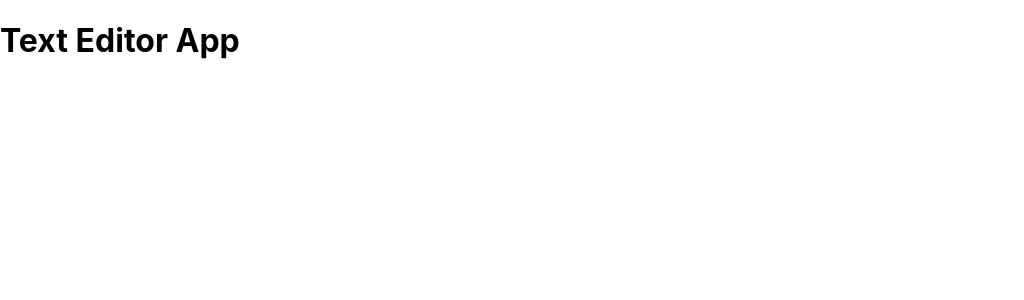
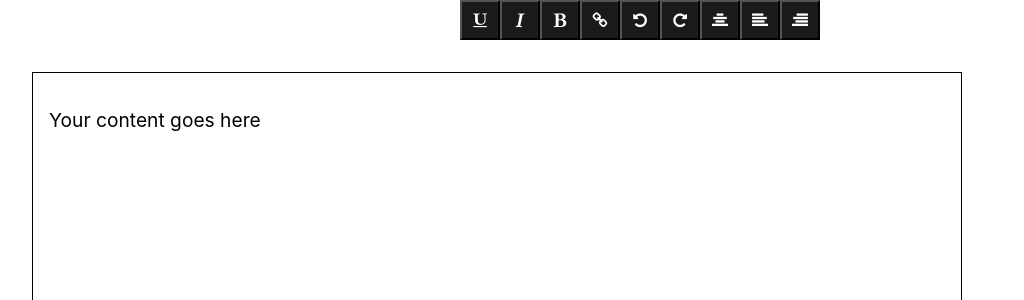
Before and after one commit to jash139/texteditor-app, a React (Create React App) app: page / in a window 1280 px wide. Shown: the top 300 px of the page, without its empty margins (0-1024 px from the left). Built offline with nearby package versions, Linux system fonts and the light colour scheme.

Commit message:
Added content and style in TextEditor

```diff
--- a/public/index.html
+++ b/public/index.html
@@ -1,43 +1,23 @@
 <!DOCTYPE html>
 <html lang="en">
+
 <head>
   <meta charset="utf-8" />
   <link rel="icon" href="%PUBLIC_URL%/favicon.ico" />
   <meta name="viewport" content="width=device-width, initial-scale=1" />
   <meta name="theme-color" content="#000000" />
-    <meta
-      name="description"
-      content="Web site created using create-react-app"
-    />
+
   <link rel="apple-touch-icon" href="%PUBLIC_URL%/logo192.png" />
-    <!--
-      manifest.json provides metadata used when your web app is installed on a
-      user's mobile device or desktop. See https://developers.google.com/web/fundamentals/web-app-manifest/
-    -->
+
+  <link rel="stylesheet" href="https://cdnjs.cloudflare.com/ajax/libs/font-awesome/4.7.0/css/font-awesome.min.css">
+
   <link rel="manifest" href="%PUBLIC_URL%/manifest.json" />
-    <!--
-      Notice the use of %PUBLIC_URL% in the tags above.
-      It will be replaced with the URL of the `public` folder during the build.
-      Only files inside the `public` folder can be referenced from the HTML.
+  <title>TextEditor App</title>
+</head>
 
-      Unlike "/favicon.ico" or "favicon.ico", "%PUBLIC_URL%/favicon.ico" will
-      work correctly both with client-side routing and a non-root public URL.
-      Learn how to configure a non-root public URL by running `npm run build`.
-    -->
-    <title>React App</title>
-  </head>
 <body>
-    <noscript>You need to enable JavaScript to run this app.</noscript>
   <div id="root"></div>
-    <!--
-      This HTML file is a template.
-      If you open it directly in the browser, you will see an empty page.
+  <script src="../src/index.js" type="text/jsx"></script>
+</body>
 
-      You can add webfonts, meta tags, or analytics to this file.
-      The build step will place the bundled scripts into the <body> tag.
-
-      To begin the development, run `npm start` or `yarn start`.
-      To create a production bundle, use `npm run build` or `yarn build`.
-    -->
-  </body>
 </html>
--- a/src/components/App/App.js
+++ b/src/components/App/App.js
@@ -1,6 +1,8 @@
+import TextEditor from "../TextEditor/TextEditor";
+
 function App() {
   return (
-    <h1>Text Editor App</h1>
+    <TextEditor />
   );
 }
 
--- /dev/null
+++ b/src/components/TextEditor/TextEditor.css
@@ -0,0 +1,72 @@
+.toolbar{
+    display: flex;
+    align-items: center;
+    justify-content: center;
+}
+
+.tool-items{
+    background-color: rgb(27, 26, 26);
+    padding: 0.6rem;
+    width: 40px;
+    height: 40px;
+    cursor: pointer;
+    color: #ffff;
+}
+.tool-items:hover{
+    box-shadow: none;
+    background-color: #6b5e5e;
+}
+
+.text-editor{
+    border: 1px solid black;
+    font-size: 1.2rem;
+    height: 50vh;
+    margin: 2rem;
+    padding: 1rem;
+    overflow-y: auto;
+    width:70vw;
+}
+
+.getcontent{
+    white-space: pre;
+    width: 80vw;
+    background-color: rgb(255, 255, 255);
+    overflow: auto;
+    padding: 1rem;
+    display: none;
+    margin-top: 1rem;
+    box-shadow: .1rem .1rem .5rem rgb(255, 255, 255);
+    border: 1px solid rgb(0, 0, 0);
+}
+
+.btn{
+      padding: .5rem;
+      background-color: #7e1111;
+      margin-right: 1rem;
+      color: #fffffc;
+      letter-spacing: .1rem;
+      font-size: 1rem;
+      border-radius: .2rem;
+      cursor: pointer;
+      outline: none;
+      box-shadow: 0 .4rem .4rem black;
+      transition: all .3s;
+}
+
+.btn:hover{
+      background-color: #7e1111d0;
+      box-shadow: 0 .1rem .1rem black;
+}
+
+
+
+img{
+    width: 60px;
+    height: 60px;
+    margin-top: .4rem;
+    border-radius: 50rem;
+}
+label {
+    margin-left: 0.04rem;
+    padding-left:.7rem
+}
--- /dev/null
+++ b/src/components/TextEditor/TextEditor.js
@@ -0,0 +1,122 @@
+import React from "react";
+
+import "./TextEditor.css";
+
+function TextEditor() {
+    // var btn = document.querySelector(".sai");
+    // var getText = document.querySelector(".getText");
+    // var content = document.querySelector(".getcontent");
+    // var editorContent = document.querySelector(".editor");
+
+    // btn.addEventListener("click", function () {
+    //     var s = editorContent.innerHTML;
+    //     content.style.display = "block";
+    //     content.textContent = s;
+    // });
+
+    // getText.addEventListener("click", function () {
+    //     const old = editorContent.textContent;
+    //     content.style.display = "block";
+    //     content.textContent = old;
+    // });
+
+    // function link() {
+    //     var url = prompt("Enter the URL");
+    //     document.execCommand("createLink", false, url);
+    // }
+
+    // function copy() {
+    //     document.execCommand("copy", false, "");
+    // }
+
+    // function changeColor() {
+    //     var color = prompt("Enter your color in hex ex:#f1f233");
+    //     document.execCommand("foreColor", false, color);
+    // }
+
+
+    // function getImage() {
+    //     var file = document.querySelector("input[type=file]").files[0];
+
+    //     var reader = new FileReader();
+
+    //     let dataURI;
+
+    //     reader.addEventListener(
+    //         "load",
+    //         function () {
+    //             dataURI = reader.result;
+
+    //             const img = document.createElement("img");
+    //             img.src = dataURI;
+    //             editorContent.appendChild(img);
+    //         },
+    //         false
+    //     );
+
+    //     if (file) {
+    //         console.log("s");
+    //         reader.readAsDataURL(file);
+    //     }
+    // }
+
+    // function printMe() {
+    //     const body = document.body;
+    //     let s = body.innerHTML;
+    //     body.textContent = editorContent.innerHTML;
+
+    //     document.execCommandShowHelp();
+    //     body.style.whiteSpace = "pre";
+    //     window.print();
+    //     window.location.reload();
+    // }
+
+    return (
+        <React.Fragment>
+            <div className="toolbar">
+                <button
+                    className="tool-items fa fa-underline"
+                    onClick="document.execCommand('underline', false, '');"
+
+                />
+                <button
+                    className="tool-items fa fa-italic"
+                    onClick="document.execCommand('italic', false, '');"
+                />
+                <button
+                    className="tool-items fa fa-bold"
+                    onClick="document.execCommand('bold', false, '');"
+                />
+                <button
+                    className="tool-items fa fa-link"
+                    onClick="link()"
+                />
+                <button
+                    className="tool-items fa fa-undo"
+                    onClick="document.execCommand('undo',false,'')"
+                />
+                <button
+                    className="tool-items fa fa-repeat"
+                    onClick="document.execCommand('redo',false,'')"
+                />
+                <button
+                    className="tool-items fa fa-align-center"
+                    onClick="document.execCommand('justifyCenter',false,'')"
+                />
+                <button
+                    className="tool-items fa fa-align-left"
+                    onClick="document.execCommand('justifyLeft',false,'')"
+                />
+                <button
+                    className="tool-items fa fa-align-right"
+                    onClick="document.execCommand('justifyRight',false,'')"
+                />
+            </div>
+            <div className="text-editor" contentEditable>
+                <p>Your content goes here</p>
+            </div>
+        </React.Fragment>
+    );
+}
+
+export default TextEditor;
```
Also changed, not shown: public/logo192.png (deleted), public/logo512.png (deleted), public/manifest.json. Lines whose indentation alone changed are shown as unchanged.
